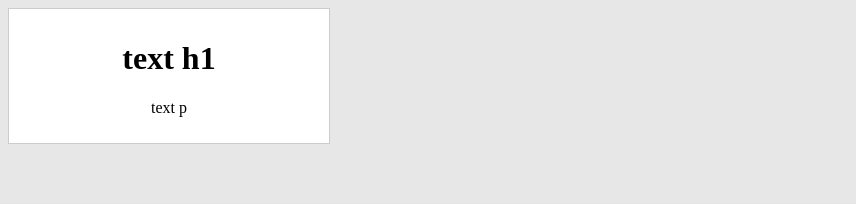
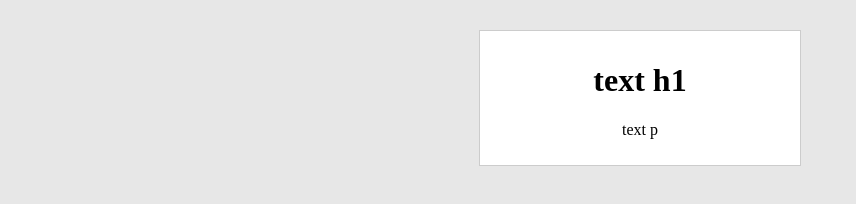
Before and after one commit to K02T01/tutorial, a website: page public_html/index.html in a window 1280 px wide. Shown: the whole page, without its empty margins (0-856 px from the left). Drawn offline with Linux system fonts and the light colour scheme.

Commit message:
div.margin:30px auto

```diff
--- a/public_html/test01.css
+++ b/public_html/test01.css
@@ -13,4 +13,5 @@ div{
     padding: 10px;
     text-align: center;
     border: 1px solid #cccccc;
+    margin: 30px auto;
 }
```
